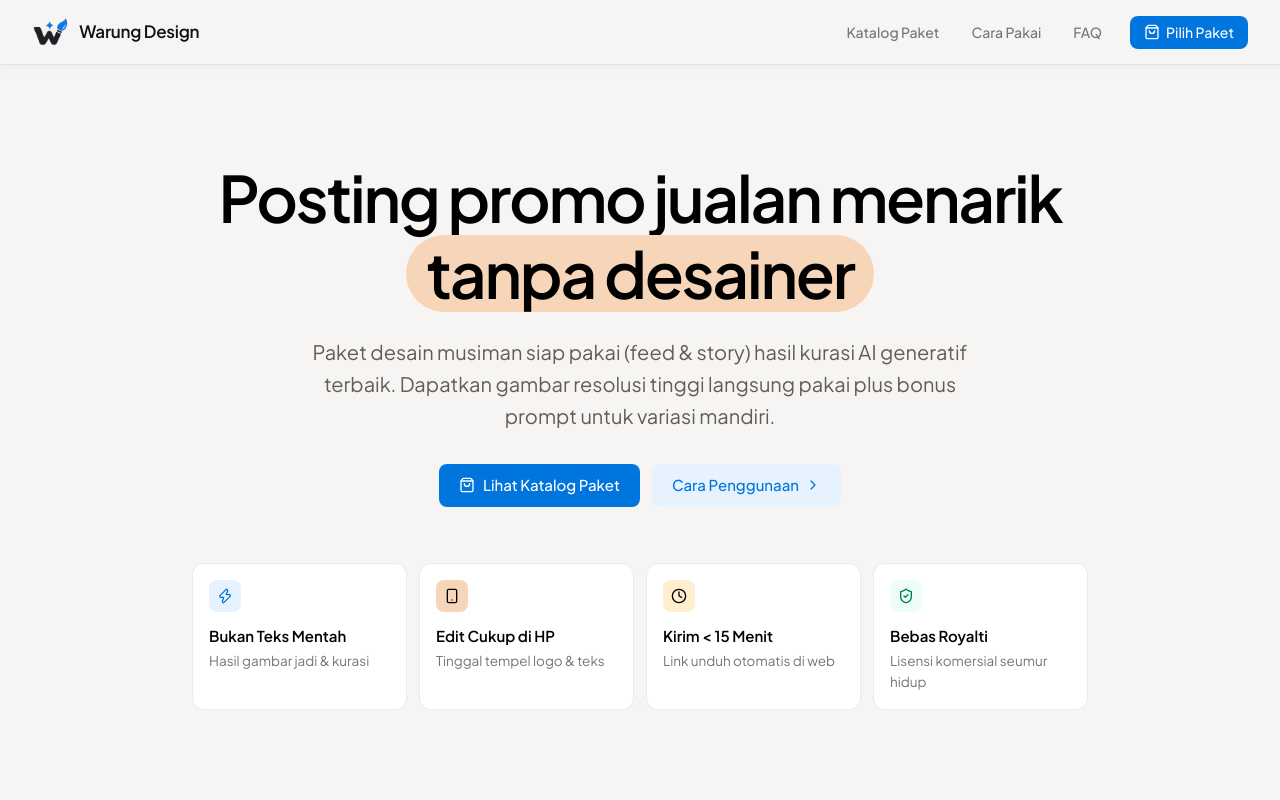
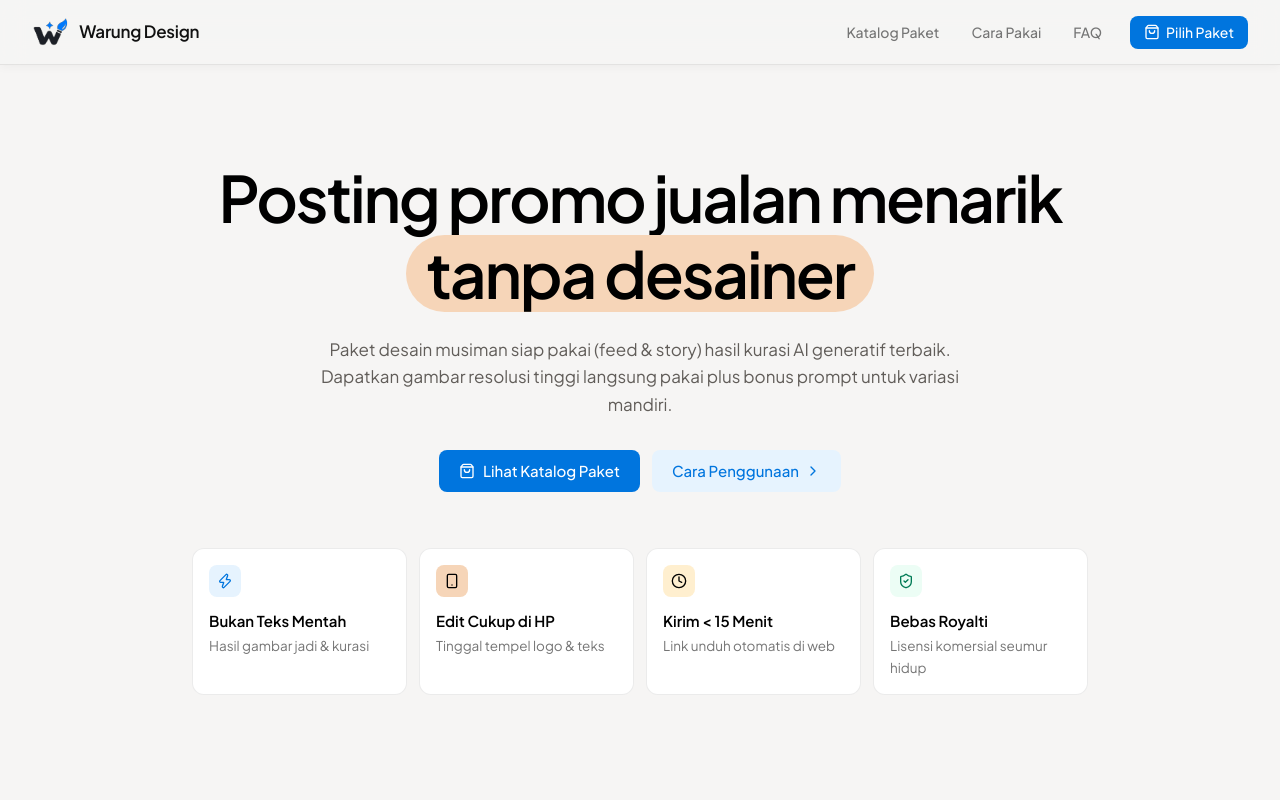
Before and after one commit to ryaleason/warung-design, a Next.js app: page / in a window 1280 px wide. Shown: the top 800 px of the page. Built offline with nearby package versions, Linux system fonts and the light colour scheme; no server answers; the database is empty.

Commit message:
[feat] adjust paragraph typography size for improved readability

```diff
--- a/app/page.tsx
+++ b/app/page.tsx
@@ -40,7 +40,7 @@ export default async function HomePage() {
           <p
             data-aos="fade-up"
             data-aos-delay="200"
-            className="mx-auto mt-6 max-w-2xl text-[18px] sm:text-[20px] text-[#615d59] leading-relaxed"
+            className="mx-auto mt-6 max-w-2xl text-[15px] sm:text-[17px] text-[#615d59] leading-relaxed"
           >
             Paket desain musiman siap pakai (feed &amp; story) hasil kurasi AI generatif terbaik. Dapatkan gambar resolusi tinggi langsung pakai plus bonus prompt untuk variasi mandiri.
           </p>
```
